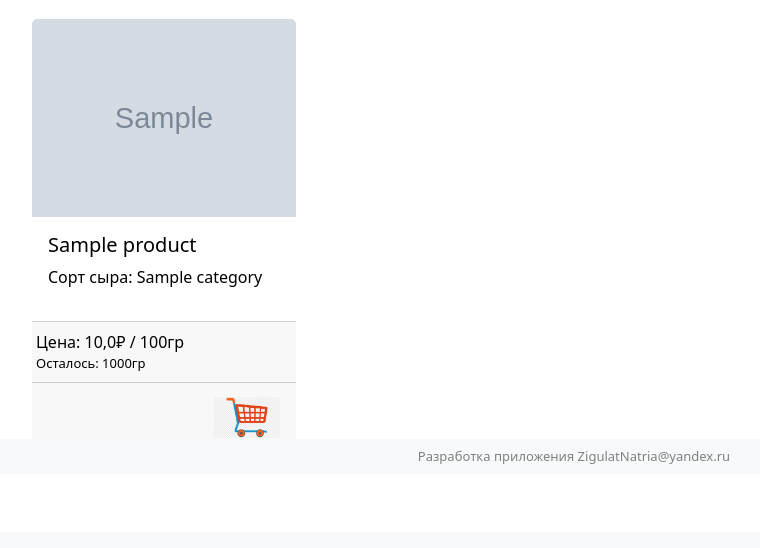
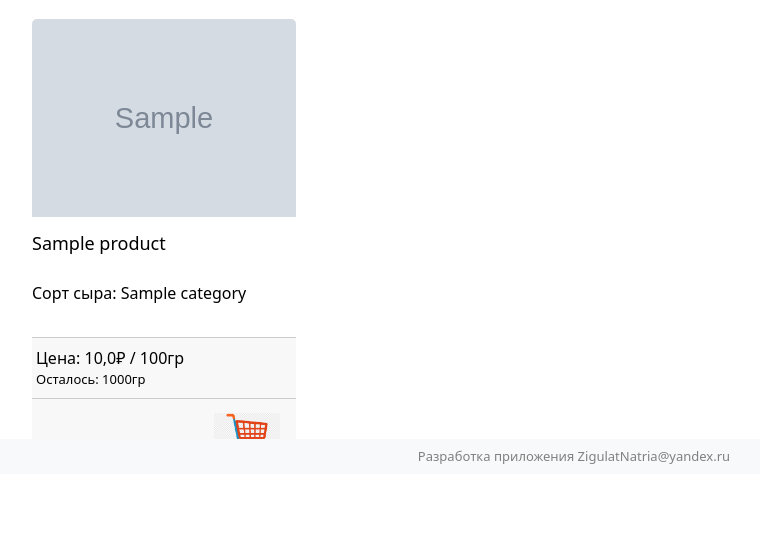
Before and after one commit to ZigulatNatria/cheese_shop, a Django app: page / in a window 1280 px wide. Shown: the part 326-874 px from the top of the page, without its empty margins (66-826 px from the left). Before the commit the page ends 790 px from the top, so only its background shows below. Run offline with Django 4.2, Linux system fonts and the light colour scheme; tables that the repository leaves empty hold one stand-in row (values such as "Sample post"); grey boxes marked "Sample" are stand-in pictures.

Commit message:
Выровнена вёрстка страницы с товарами

```diff
--- a/shop/templates/products.html
+++ b/shop/templates/products.html
@@ -13,8 +13,10 @@
                                 <div class="card h-100" style="width: 100%; margin: 1rem; border: none">
                                     <a href="{% url 'product_detail' product.id %}" style="text-decoration: None; color: black">
                                     <img src="{{MEDIA_URL}}{{product.image.url}}" class="card-img-top" alt="...">
-                                    <div class="card-body">
-                                        <h5 class="card-title">{{ product.name }}</h5>
+                                    <div class="card-body" style="height: 3rem; padding-left: 0">
+                                        <h5 class="card-title" style="font-size: large">{{ product.name }}</h5>
+                                    </div>
+                                    <div class="card-body" style="padding-left: 0">
                                         <p>Сорт сыра: {{ product.productCategory }}</p>
                                     </div>
                                     <div class="card-footer">
@@ -41,20 +43,25 @@
                                     </a>
                                 </div>
                             </div>
-                        {% else %}
+                        {% endif %}
+                    {% endfor %}
+                    {% for product in products %}
+                        {% if product.amount <= 0 %}
                             <div class="col colMobile" style="min-width: 18rem; max-width: 18rem; opacity: 0.6">
                                 <div class="card h-100" style="width: 100%; margin: 1rem; border: none">
                                     <a href="{% url 'product_detail' product.id %}" style="text-decoration: None; color: black">
                                         <img src="{{MEDIA_URL}}{{product.image.url}}" class="card-img-top" alt="...">
-                                        <div class="card-body">
-                                            <h5 class="card-title">{{ product.name }}</h5>
+                                        <div class="card-body" style="height: 3rem; padding-left: 0">
+                                            <h5 class="card-title" style="font-size: large">{{ product.name }}</h5>
+                                        </div>
+                                        <div class="card-body" style="padding-left: 0">
                                             <p>Сорт сыра: {{ product.productCategory }}</p>
                                         </div>
                                         <div class="card-footer">
                                             <div class="row">
                                                 Цена: {{ product.price }}₽ / {{product.get_units_display}}
                                             </div>
-                                            <div class="row" style="background-color: #E55137">
+                                            <div class="row" style="background-color: #E55137; font-size: small;">
                                                 Нет в наличии
                                             </div>
                                         </div>
```
